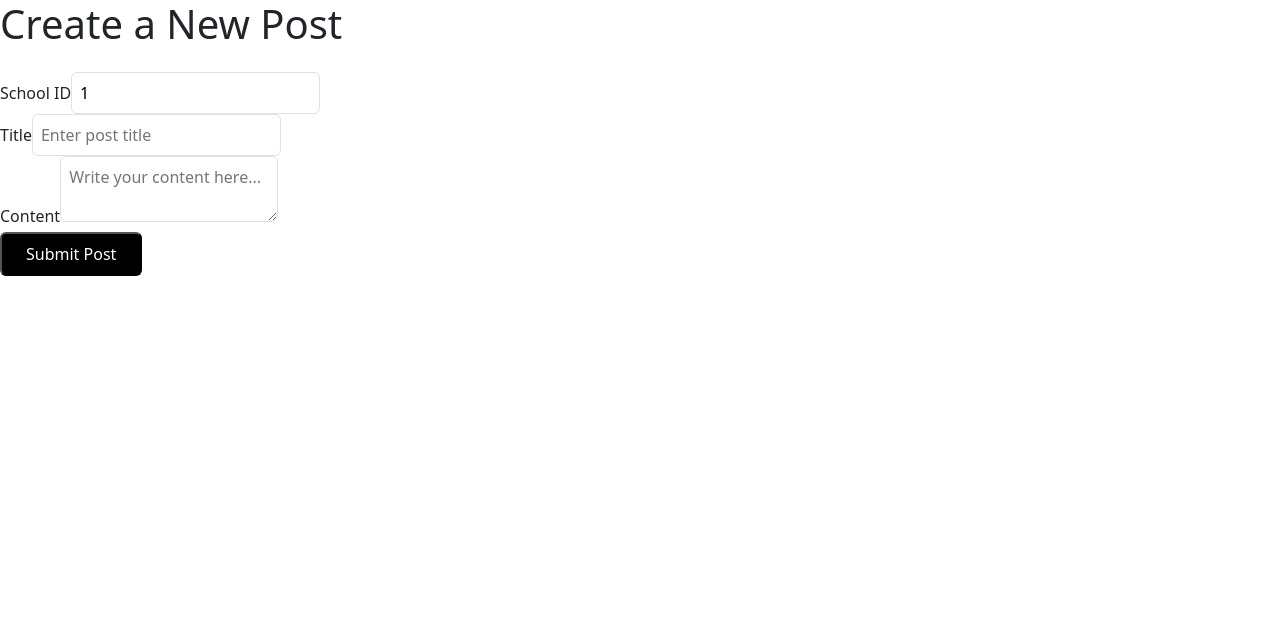
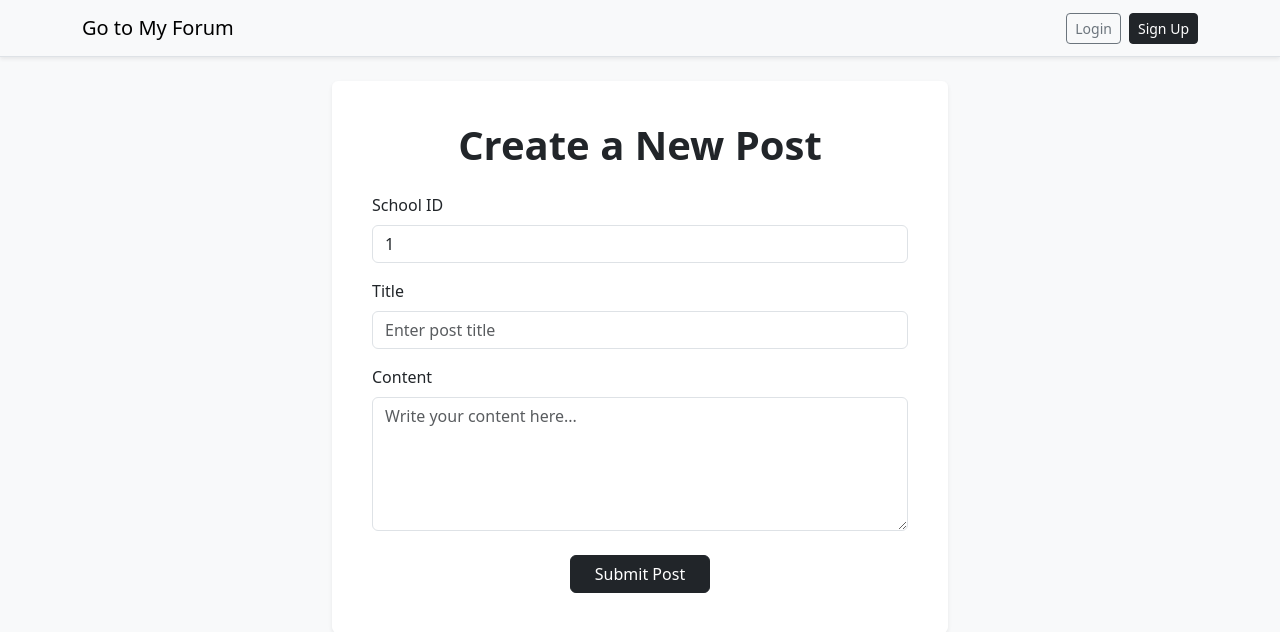
Before and after one commit to Skylar27jin/zetian-personal-website-react, a React (Vite) app: page /post/create in a window 1280 px wide. Shown: the top 632 px of the page. Built offline with nearby package versions, Linux system fonts and the light colour scheme.

Commit message:
reload create post and view my posts by react boostrap

```diff
--- a/package.json
+++ b/package.json
@@ -12,7 +12,9 @@
   "dependencies": {
     "axios": "^1.13.1",
     "bootstrap": "^5.3.8",
+    "framer-motion": "^12.23.24",
     "react": "^18.2.0",
+    "react-bootstrap": "^2.10.10",
     "react-dom": "^18.2.0",
     "react-router-dom": "^7.9.4"
   },
--- /dev/null
+++ b/src/components/Navbar.tsx
@@ -0,0 +1,79 @@
+// src/components/Navbar.tsx
+import React, { useEffect, useState } from "react";
+import { Link } from "react-router-dom";
+import { Navbar, Container, Nav, Button } from "react-bootstrap";
+
+// 和 UserForumIndex 保持一致的 key
+const LS_KEYS = {
+  userId: "me:id",
+  email: "me:email",
+  username: "me:username",
+} as const;
+
+type UserInfo = {
+  id: string;
+  email: string;
+  username: string;
+};
+
+export default function MyNavbar() {
+  const [user, setUser] = useState<UserInfo | null>(null);
+
+  // 组件挂载时，从 localStorage 里读用户信息
+  useEffect(() => {
+    const id = localStorage.getItem(LS_KEYS.userId);
+    const email = localStorage.getItem(LS_KEYS.email);
+    const username = localStorage.getItem(LS_KEYS.username) || "";
+
+    if (id && email) {
+      setUser({ id, email, username });
+    } else {
+      setUser(null);
+    }
+  }, []);
+
+  return (
+    <Navbar bg="light" expand="sm" className="border-bottom shadow-sm">
+      <Container className="max-w-3xl">
+        {/* 左侧：Logo/Title */}
+        <Navbar.Brand as={Link} to="/me">
+          Go to My Forum
+        </Navbar.Brand>
+
+        {/* 手机端折叠菜单按钮 */}
+        <Navbar.Toggle aria-controls="main-navbar" />
+
+        <Navbar.Collapse id="main-navbar" className="justify-content-end">
+          {/* 右侧：如果已登录，显示用户信息；否则显示 Login / Sign Up */}
+          {user ? (
+            <div className="d-flex flex-column align-items-end text-muted small">
+              <span>
+                {user.username || "User"} (ID: {user.id})
+              </span>
+              <span>{user.email}</span>
+            </div>
+          ) : (
+            <Nav className="align-items-center gap-2">
+              <Button
+                as={Link as any}
+                to="/login"
+                variant="outline-secondary"
+                size="sm"
+              >
+                Login
+              </Button>
+              <Button
+                as={Link as any}
+                to="/signup"
+                variant="dark"
+                size="sm"
+              >
+                Sign Up
+              </Button>
+            </Nav>
+          )}
+        </Navbar.Collapse>
+      </Container>
+    </Navbar>
+  );
+}
--- a/src/pages/CreatePostPage.tsx
+++ b/src/pages/CreatePostPage.tsx
@@ -2,6 +2,15 @@ import React, { useState } from "react";
 import { createPost } from "../api/postApi";
 import type { CreatePostReq, CreatePostResp } from "../types/post";
 import { useNavigate } from "react-router-dom";
+import {
+  Container,
+  Form,
+  Button,
+  Spinner,
+  Alert,
+  Card,
+} from "react-bootstrap";
+import Navbar from "../components/Navbar";
 
 const LS_KEYS = {
   userId: "me:id",
@@ -57,62 +66,93 @@ export default function CreatePostPage() {
       setLoading(false);
     }
   };
+return (
+    <div className="bg-light min-vh-100 d-flex flex-column">
+      {/* 顶部导航栏 */}
+      <Navbar />
 
-  return (
-    <div className="max-w-2xl mx-auto p-6">
-      <h1 className="text-2xl font-bold mb-4">Create a New Post</h1>
+      {/* 主体内容 */}
+      <main className="flex-grow-1 py-4">
+        <Container style={{ maxWidth: "640px" }}>
+          <Card className="p-4 shadow-sm border-0">
+            <Card.Body>
+              <h1 className="fw-bold mb-4 text-center">Create a New Post</h1>
 
-      <form onSubmit={handleSubmit} className="space-y-4">
-        <div>
-          <label className="block text-sm font-semibold mb-1">
-            School ID
-          </label>
-          <input
+              <Form onSubmit={handleSubmit}>
+                {/* School ID */}
+                <Form.Group className="mb-3">
+                  <Form.Label>School ID</Form.Label>
+                  <Form.Control
                     type="number"
                     value={schoolId}
                     onChange={(e) => setSchoolId(Number(e.target.value))}
-            className="w-full border p-2 rounded"
                     placeholder="Enter your school ID"
+                    required
                   />
-        </div>
+                </Form.Group>
 
-        <div>
-          <label className="block text-sm font-semibold mb-1">
-            Title
-          </label>
-          <input
+                {/* Title */}
+                <Form.Group className="mb-3">
+                  <Form.Label>Title</Form.Label>
+                  <Form.Control
                     type="text"
                     value={title}
                     onChange={(e) => setTitle(e.target.value)}
-            className="w-full border p-2 rounded"
                     placeholder="Enter post title"
+                    required
                   />
-        </div>
+                </Form.Group>
 
-        <div>
-          <label className="block text-sm font-semibold mb-1">
-            Content
-          </label>
-          <textarea
+                {/* Content */}
+                <Form.Group className="mb-4">
+                  <Form.Label>Content</Form.Label>
+                  <Form.Control
+                    as="textarea"
+                    rows={5}
                     value={content}
                     onChange={(e) => setContent(e.target.value)}
-            className="w-full border p-2 rounded min-h-[120px]"
                     placeholder="Write your content here..."
+                    required
                   />
+                </Form.Group>
+
+                {/* Submit Button */}
+                <div className="text-center">
+                  <Button
+                    type="submit"
+                    variant="dark"
+                    disabled={loading}
+                    className="px-4"
+                  >
+                    {loading ? (
+                      <>
+                        <Spinner
+                          animation="border"
+                          size="sm"
+                          className="me-2"
+                        />
+                        Submitting…
+                      </>
+                    ) : (
+                      "Submit Post"
+                    )}
+                  </Button>
                 </div>
+              </Form>
 
-        <button
-          type="submit"
-          disabled={loading}
-          className="px-4 py-2 bg-black text-white rounded disabled:opacity-50"
+              {/* Feedback message */}
+              {message && (
+                <Alert
+                  variant="info"
+                  className="mt-4 text-center py-2 small mb-0"
                 >
-          {loading ? "Submitting..." : "Submit Post"}
-        </button>
-      </form>
-
-      {message && (
-        <p className="mt-4 text-sm text-center text-gray-700">{message}</p>
+                  {message}
+                </Alert>
               )}
+            </Card.Body>
+          </Card>
+        </Container>
+      </main>
     </div>
   );
 }
--- a/src/pages/UserForumIndex.tsx
+++ b/src/pages/UserForumIndex.tsx
@@ -7,7 +7,13 @@ import {
   favPost,
   unfavPost,
 } from "../api/postApi";
+
 import type { Post } from "../types/post";
+
+import Navbar from "../components/Navbar";
+
+import { Container, Row, Col, Card, Button, Spinner, Alert } from "react-bootstrap";
+import { motion } from "framer-motion";
 
 const LS_KEYS = {
   userId: "me:id",
@@ -181,132 +187,187 @@ export default function UserForumIndex() {
     }
   };
 
+  function formatTime(isoString: string): string {
+    try {
+      const date = new Date(isoString);
+      // 格式化为 YYYY-MM-DD HH:mm:ss
+      return date.toISOString().slice(0, 19).replace("T", " ");
+    } catch {
+      return isoString;
+    }
+  }
+
 return (
-    <div className="max-w-3xl mx-auto p-4">
-      <header className="mb-4 space-y-2">
-        <h1 className="text-2xl font-bold">My Forum</h1>
-        {authLoading && <p>Verifying session…</p>}
+  <div className="bg-light min-vh-100 d-flex flex-column">
+    <Navbar />
+
+    <main className="flex-grow-1 py-4">
+      <Container className="max-w-3xl">
+        {/* Header */}
+        <header className="text-center mb-4">
+          <h1 className="fw-bold">My Forum</h1>
+
+          {authLoading && (
+            <p className="text-secondary">
+              <Spinner animation="border" size="sm" /> Verifying session…
+            </p>
+          )}
+
           {!authLoading && authError && (
-          <p className="text-red-600">Auth failed: {authError}</p>
+            <Alert variant="danger">Auth failed: {authError}</Alert>
           )}
+
           {!authLoading && !authError && (
             <>
-            <div className="text-sm text-gray-600">
+              <div className="text-muted small mb-2">
                 Signed in as <b>{username}</b> ({email})
               </div>
-            <button
+
+              {/* Create New Post 按钮加动画 */}
+              <motion.div
+                whileTap={{ scale: 1.08 }}
+                transition={{ duration: 0.12 }}
+              >
+                <Button
+                  variant="primary"
                   onClick={() => (window.location.href = "/post/create")}
-              className="mt-2 px-4 py-2 bg-blue-600 text-white rounded hover:bg-blue-800"
                 >
-              + Create New Post!
-            </button>
+                  + Create New Post
+                </Button>
+              </motion.div>
             </>
           )}
         </header>
 
-      <section className="space-y-3">
+        {/* 帖子列表 */}
+        <Row className="gy-4">
           {posts.map((p) => (
-          <article key={p.id} className="border rounded p-3">
-            <h2 className="font-semibold text-lg">{p.title}</h2>
-            <div className="text-sm text-gray-500 mb-2">
-              school #{p.school_id} · views {p.view_count}
+            <Col key={p.id} xs={12}>
+              <Card className="shadow-sm border-0">
+                <Card.Body>
+                  <Card.Title className="fw-semibold">{p.title}</Card.Title>
+                  <Card.Subtitle className="mb-2 text-muted small">
+                    🏫 {p.school_name} · 👁 {p.view_count} · 📅{" "}
+                    {formatTime(p.created_at)}
+                  </Card.Subtitle>
+                  <Card.Text>{p.content}</Card.Text>
+
+                  <hr />
+
+                  <Row className="align-items-center text-muted small">
+                    <Col xs="auto">
+                      👍 {p.like_count} · ⭐ {p.fav_count}
+                    </Col>
+
+                    <Col className="text-end">
+                      <div className="d-inline-flex gap-3">
+                        {/* Like：点击切换 like / unlike */}
+                        <motion.div
+                          whileTap={{ scale: 1.15 }}
+                          transition={{ duration: 0.12 }}
+                        >
+                          <Button
+                            size="sm"
+                            variant={
+                              p.is_liked_by_user
+                                ? "primary"
+                                : "outline-secondary"
+                            }
+                            onClick={() =>
+                              p.is_liked_by_user
+                                ? handleUnlike(p.id)
+                                : handleLike(p.id)
+                            }
+                          >
+                            {p.is_liked_by_user ? "💙 Liked" : "👍 Like"}
+                          </Button>
+                        </motion.div>
+
+                        {/* Fav：点击切换 fav / unfav */}
+                        <motion.div
+                          whileTap={{ scale: 1.15 }}
+                          transition={{ duration: 0.12 }}
+                        >
+                          <Button
+                            size="sm"
+                            variant={
+                              p.is_fav_by_user
+                                ? "warning"
+                                : "outline-secondary"
+                            }
+                            onClick={() =>
+                              p.is_fav_by_user
+                                ? handleUnfav(p.id)
+                                : handleFav(p.id)
+                            }
+                          >
+                            {p.is_fav_by_user ? "🌟 Favorited" : "⭐ Fav"}
+                          </Button>
+                        </motion.div>
                       </div>
-
-            <p className="whitespace-pre-wrap mb-3">{p.content}</p>
-
-            {/* --- Likes / Favs --- */}
-            <div className="flex items-center justify-between text-sm mt-2">
-              <div className="flex gap-3">
-                <div>👍 {p.like_count}</div>
-                <div>⭐ {p.fav_count}</div>
-              </div>
-
-              <div className="flex gap-2">
-                {/* Like */}
-                <button
-                  onClick={() => handleLike(p.id)}
-                  disabled={p.is_liked_by_user}
-                  className={`px-3 py-1 border rounded ${
-                    p.is_liked_by_user
-                      ? "opacity-50 cursor-not-allowed"
-                      : "hover:bg-gray-100"
-                  }`}
-                >
-                  Like
-                </button>
-
-                {/* Unlike */}
-                <button
-                  onClick={() => handleUnlike(p.id)}
-                  disabled={!p.is_liked_by_user}
-                  className={`px-3 py-1 border rounded ${
-                    !p.is_liked_by_user
-                      ? "opacity-50 cursor-not-allowed"
-                      : "hover:bg-gray-100"
-                  }`}
-                >
-                  Unlike
-                </button>
-
-                {/* Fav */}
-                <button
-                  onClick={() => handleFav(p.id)}
-                  disabled={p.is_fav_by_user}
-                  className={`px-3 py-1 border rounded ${
-                    p.is_fav_by_user
-                      ? "opacity-50 cursor-not-allowed"
-                      : "hover:bg-gray-100"
-                  }`}
-                >
-                  Fav
-                </button>
-
-                {/* Unfav */}
-                <button
-                  onClick={() => handleUnfav(p.id)}
-                  disabled={!p.is_fav_by_user}
-                  className={`px-3 py-1 border rounded ${
-                    !p.is_fav_by_user
-                      ? "opacity-50 cursor-not-allowed"
-                      : "hover:bg-gray-100"
-                  }`}
-                >
-                  Unfav
-                </button>
-              </div>
-            </div>
-
-            <div className="text-xs text-gray-400 mt-2">
-              created_at: {p.created_at}
-            </div>
-          </article>
+                    </Col>
+                  </Row>
+                </Card.Body>
+              </Card>
+            </Col>
           ))}
 
-        {postsError && <div className="text-red-600">{postsError}</div>}
+          {postsError && <Alert variant="danger">{postsError}</Alert>}
+        </Row>
 
-        <div className="mt-4 flex items-center gap-8">
-          <button
+        {/* 分页 & 加载 */}
+        <div className="text-center mt-5">
+          <div className="d-flex justify-content-center align-items-center gap-3 flex-wrap">
+            {/* Load more 按钮加动画 */}
+            <motion.div
+              whileTap={{ scale: 1.08 }}
+              transition={{ duration: 0.12 }}
+            >
+              <Button
+                variant="dark"
+                disabled={loadingPosts || !hasMore || !!authError}
                 onClick={loadMore}
-            disabled={loadingPosts || !hasMore || !!authError}
-            className="px-4 py-2 rounded bg-black text-white disabled:opacity-50"
               >
-            {loadingPosts ? "Loading…" : hasMore ? "Load more" : "No more"}
-          </button>
+                {loadingPosts
+                  ? "Loading…"
+                  : hasMore
+                  ? "Load more"
+                  : "No more"}
+              </Button>
+            </motion.div>
 
-          {!authLoading && !authError && posts.length === 0 && !loadingPosts && (
-            <button
+            {/* Refresh 按钮加动画 */}
+            {!authLoading &&
+              !authError &&
+              posts.length === 0 &&
+              !loadingPosts && (
+                <motion.div
+                  whileTap={{ scale: 1.08 }}
+                  transition={{ duration: 0.12 }}
+                >
+                  <Button
+                    variant="outline-secondary"
                     onClick={() => {
                       setPosts([]);
                       setHasMore(true);
                       setTimeout(() => loadMore(), 0);
                     }}
-              className="px-4 py-2 rounded border"
                   >
                     Refresh
-            </button>
+                  </Button>
+                </motion.div>
               )}
+
+            <div className="text-secondary small">
+              Loaded <b>{posts.length}</b> post
+              {posts.length !== 1 ? "s" : ""}
+              {hasMore ? "" : " (all loaded)"}
             </div>
-      </section>
+          </div>
+        </div>
+      </Container>
+    </main>
   </div>
 );
+
 }
--- a/src/types/post.d.ts
+++ b/src/types/post.d.ts
@@ -5,6 +5,7 @@ export interface Post {
   id: number;
   user_id: number;
   school_id: number;
+  school_name: string;
   title: string;
   content: string;
   like_count: number;   // computed on server side
```
Also changed, not shown: 1 other file (tests, documents, lock files or other folders). Lines whose indentation alone changed are shown as unchanged.
